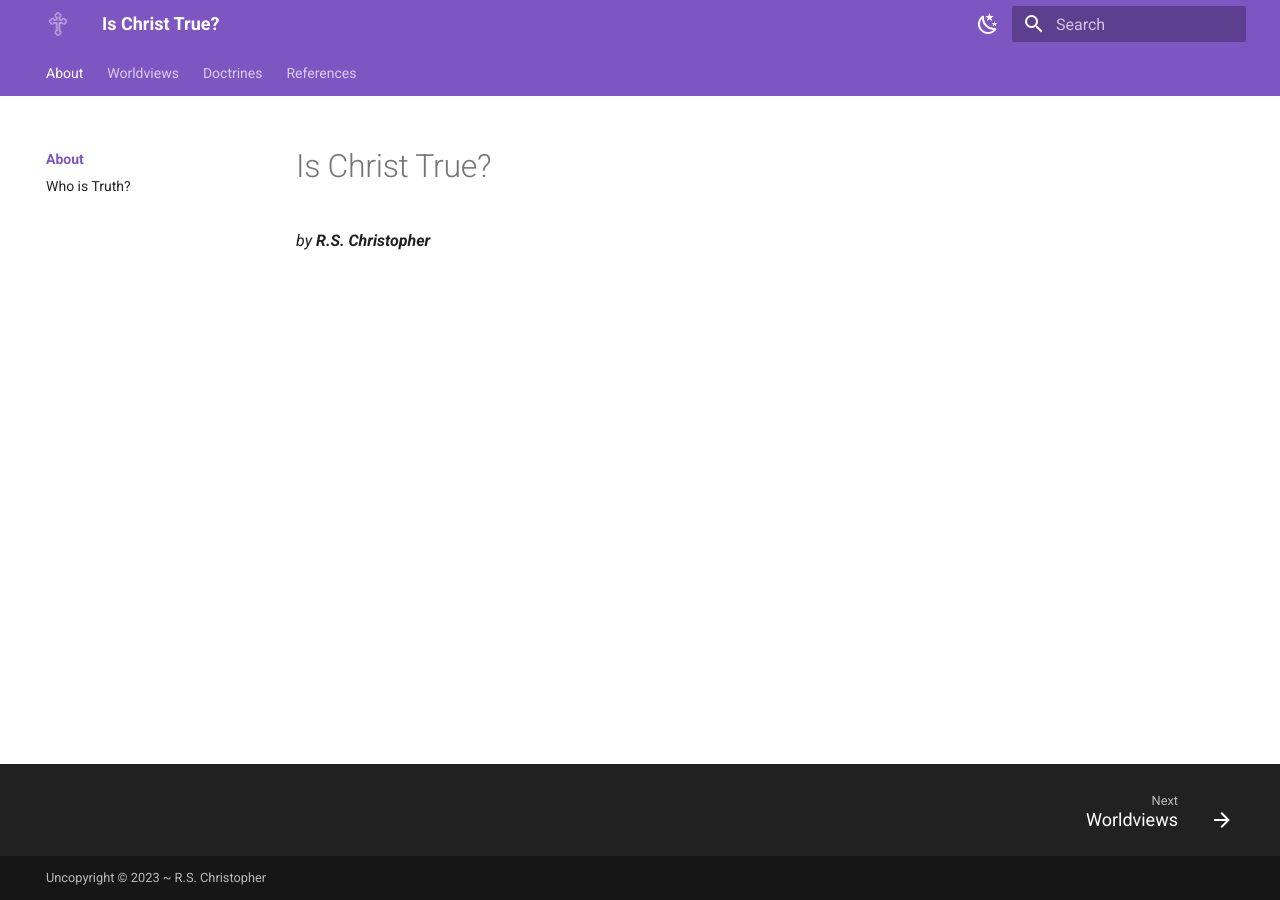
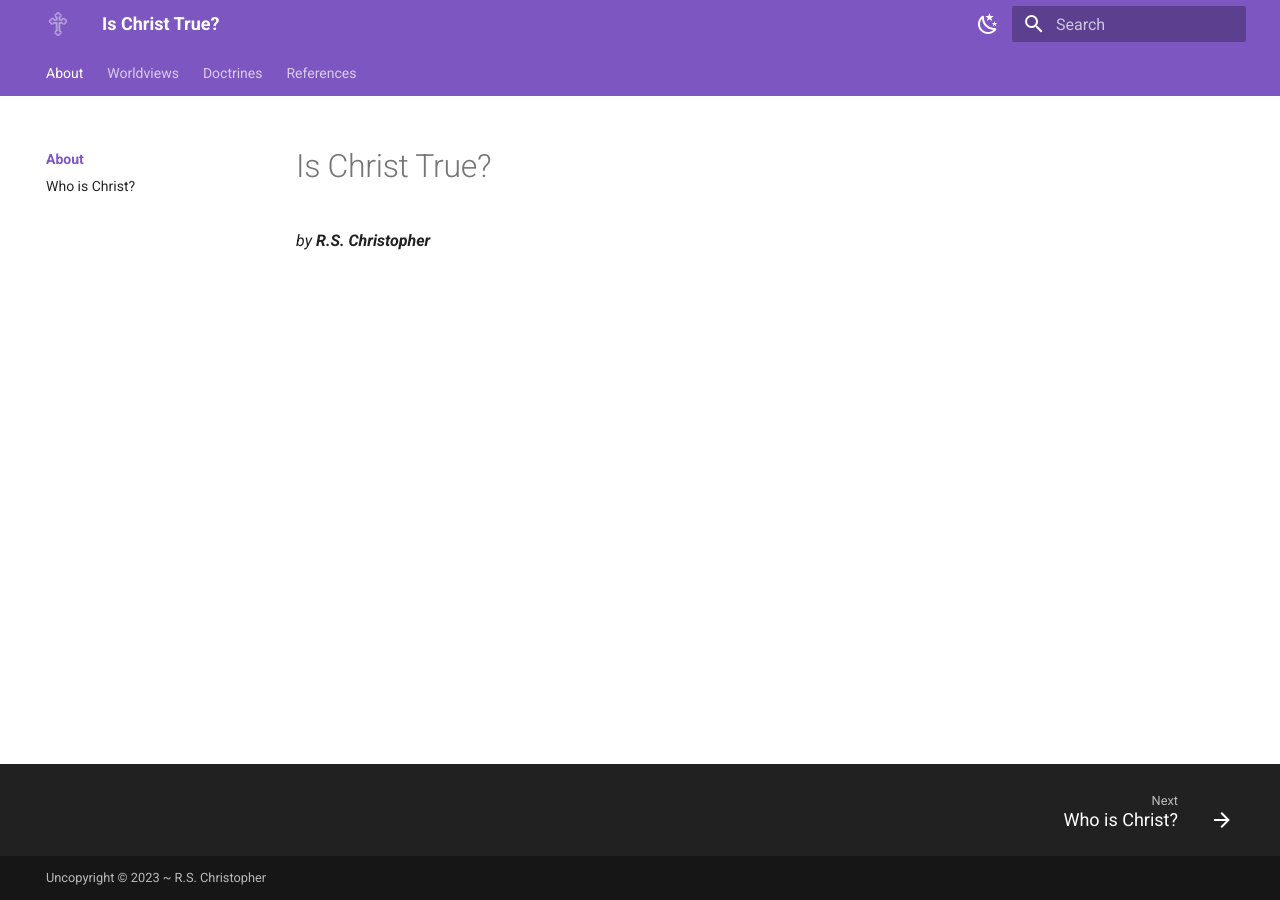
Before and after one commit to rschristopher/ischristtrue.com, an MkDocs documentation site: the page built from src/index.md, in a window 1280 px wide. Built offline with MkDocs 1.6.1 and Material for MkDocs 9.7.7, drawn with Linux system fonts in a browser that asks for light colours.

Commit message:
Update mkdocs.yml

```diff
--- a/mkdocs.yml
+++ b/mkdocs.yml
@@ -39,7 +39,7 @@ theme:
 nav:
     - About:
         - index.md
-        - Who is Truth?: who-is-truth.md
+        - Who is Christ?: who-is-christ.md
     - Worldviews:
         - worldviews/index.md
     - Doctrines:
```
